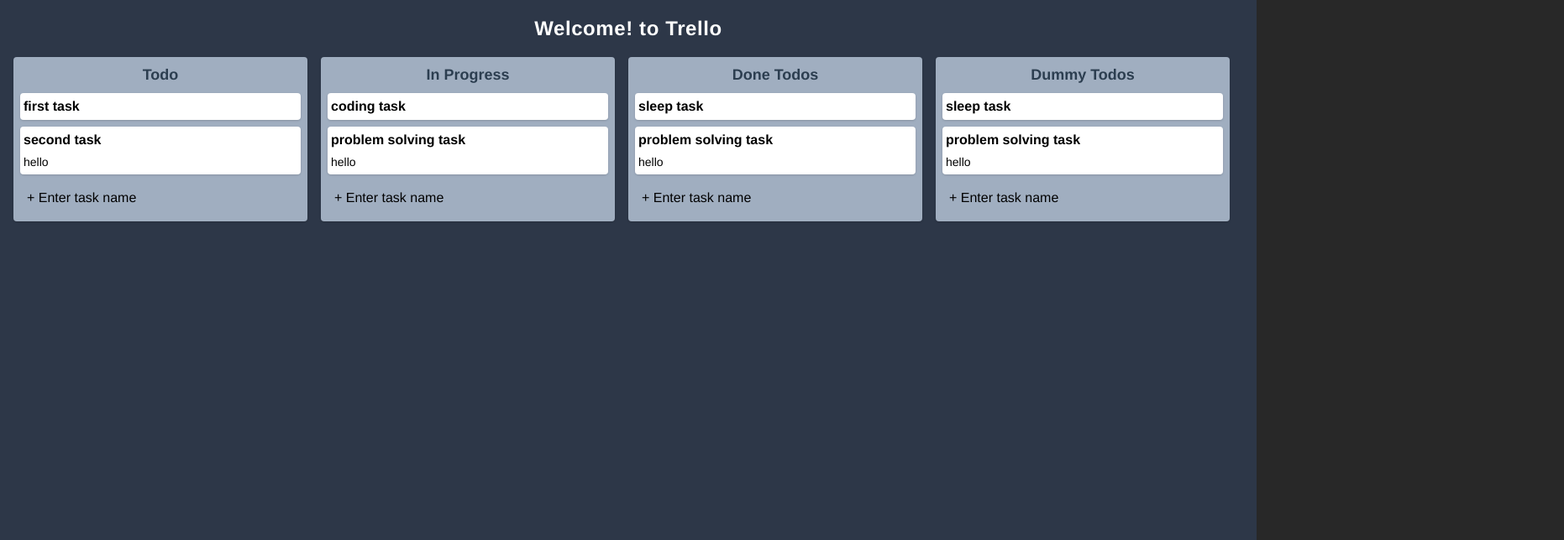
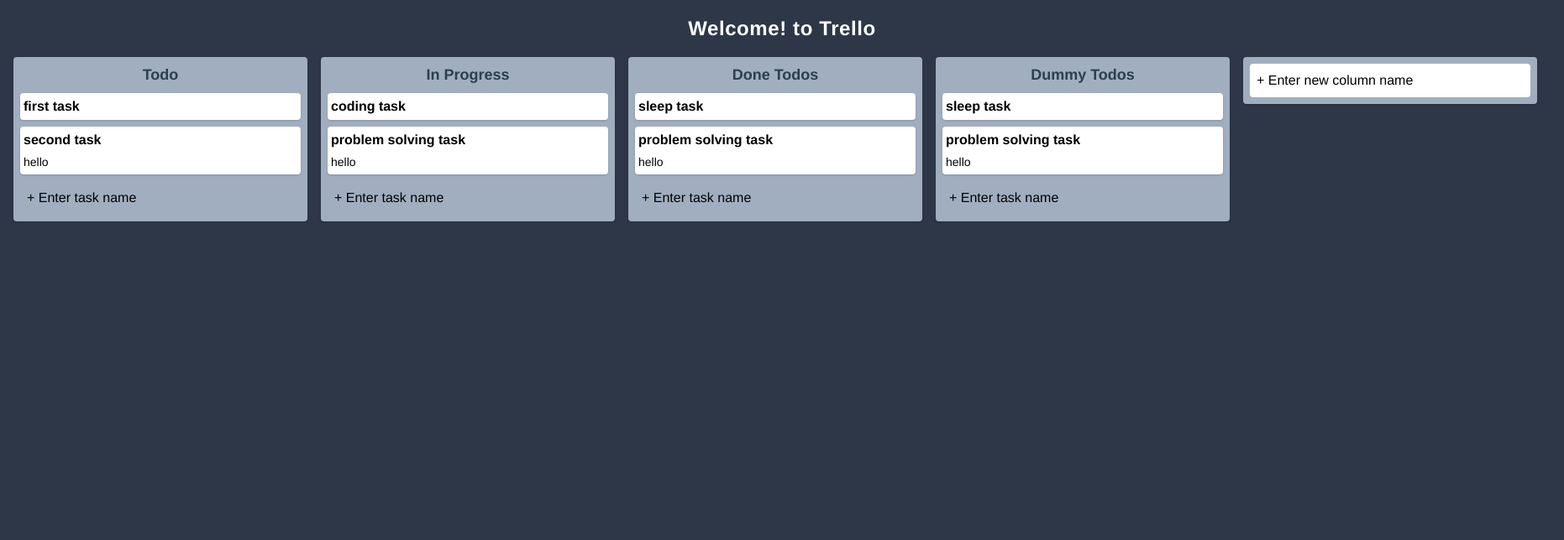
Before and after one commit to vikashprajapati/board-planner, a Vue app: page / in a window 1280 px wide. Shown: the top 644 px of the page at 84% size, 1862 px wide, since content can reach past the window. Built offline with nearby package versions, Linux system fonts and the light colour scheme.

Commit message:
implemented add column

```diff
--- a/src/store/index.js
+++ b/src/store/index.js
@@ -20,6 +20,12 @@
         userAssigned: null
       });
     },
+    CREATE_COLUMN(state, name) {
+      state.board.columns.push({
+        name,
+        tasks: []
+      });
+    },
     UPDATE_TASK(state, { key, task, value }) {
       task[key] = value;
     },
@@ -36,6 +42,9 @@
   actions: {
     createTask({ commit }, { e, tasks }) {
       commit("CREATE_TASK", { e, tasks });
+    },
+    createColumn({ commit }, { name }) {
+      commit("CREATE_COLUMN", name);
     },
     updateTask({ commit }, { key, task, value }) {
       commit("UPDATE_TASK", { key, task, value });
--- a/src/views/Board.vue
+++ b/src/views/Board.vue
@@ -43,6 +43,16 @@
           />
         </div>
       </div>
+      <div class="column flex flex-col">
+        <input
+          name="new-column"
+          class="bg-white rounded p-2"
+          type="text"
+          v-model="newColumnName"
+          placeholder="+ Enter new column name"
+          @keyup.enter="createNewColumn()"
+        />
+      </div>
     </div>
 
     <div class="task-bg" v-if="isTaskOpen" @click.self="closeThisTask">
@@ -55,6 +65,11 @@
 import { mapState } from "vuex";
 export default {
   name: "Board",
+  data() {
+    return {
+      newColumnName: ""
+    };
+  },
   computed: {
     ...mapState(["board"]),
     isTaskOpen() {
@@ -71,6 +86,10 @@
     createNewTask(e, tasks) {
       this.$store.dispatch("createTask", { e, tasks });
       e.target.value = "";
+    },
+    createNewColumn() {
+      this.$store.dispatch("createColumn", { name: this.newColumnName });
+      this.newColumnName = "";
     },
     pickUpTask(event, fromColumnIndex, taskIndex, type) {
       event.dataTransfer.effectAllowed = "move";
@@ -140,7 +159,7 @@
   width: 100%;
   height: 100%;
 }
-.list-reset input::placeholder {
+input::placeholder {
   color: #000;
 }
 .list-reset input:focus {
```
